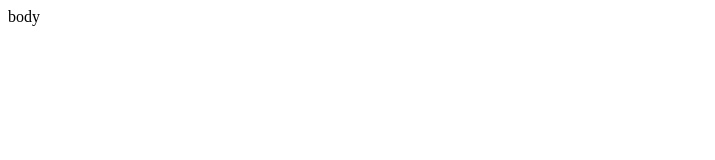
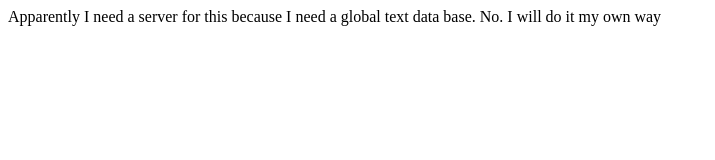
Before and after one commit to Blaze349/solid-guacamole, a plain HTML site: page index.html in a window 1280 px wide. Shown: the whole page, without its empty margins (0-715 px from the left). Drawn offline with Linux system fonts and the light colour scheme.

Commit message:
stubborness is sometimes justified

```diff
--- a/index.html
+++ b/index.html
@@ -6,6 +6,6 @@
             <title>Two Thirds Of Average Game Wait I need a server for this? Noooooooooooooooo</title>
         </head>
         <body>
-            body
+            Apparently I need a server for this because I need a global text data base. No. I will do it my own way
         </body>
     </html>
```
Also changed, not shown: 1 other file.
